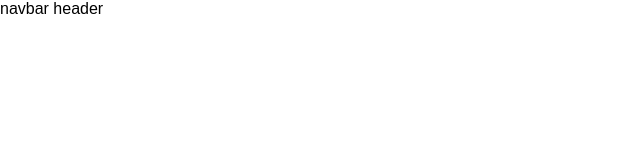
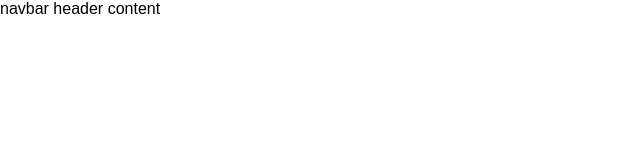
Before and after one commit to Athulraj10/passwordGenerater, a React (Create React App) app: page / in a window 1280 px wide. Shown: the top 160 px of the page, without its empty margins (0-640 px from the left). Built offline with nearby package versions, Linux system fonts and the light colour scheme.

Commit message:
navbar content

```diff
--- a/src/Components/Navbar/Navbar.tsx
+++ b/src/Components/Navbar/Navbar.tsx
@@ -5,6 +5,7 @@ const Navbar = () => {
     <div>
         navbar
         header
+        content
     </div>
   )
 }
```
